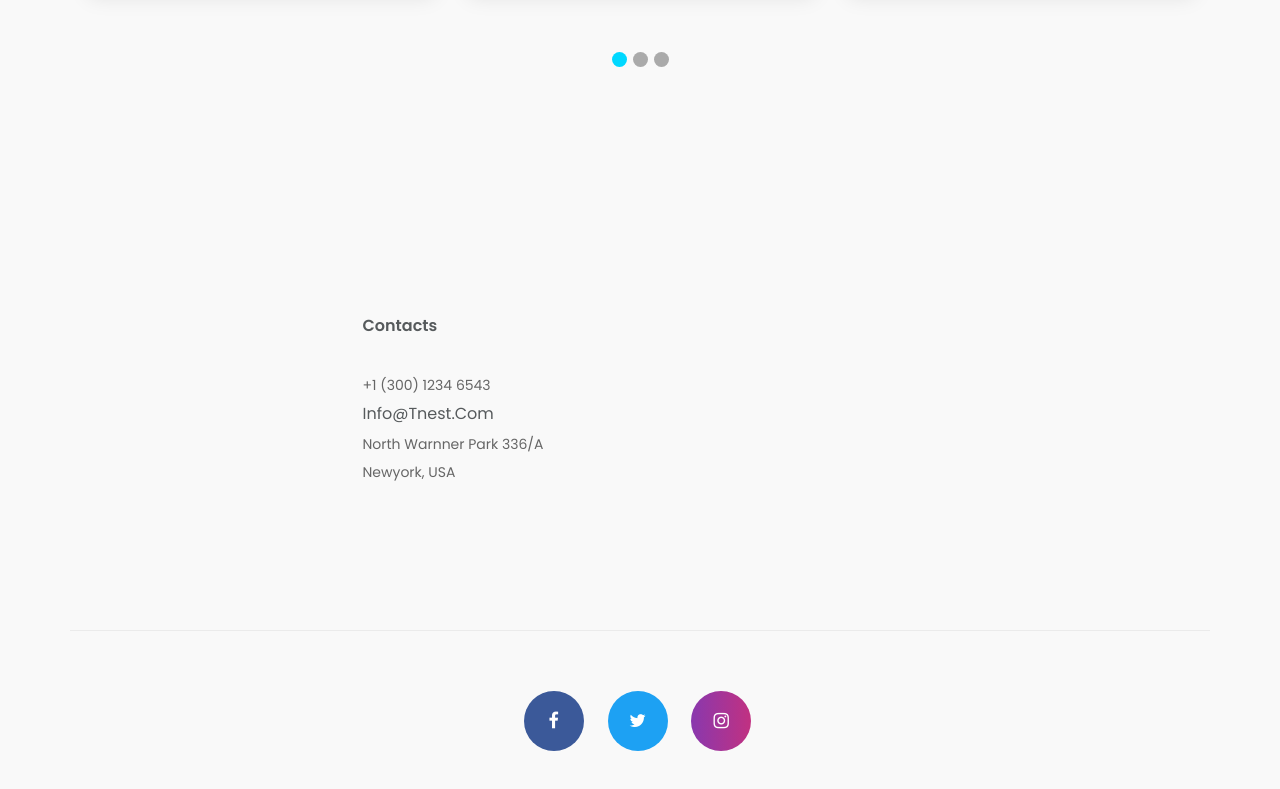
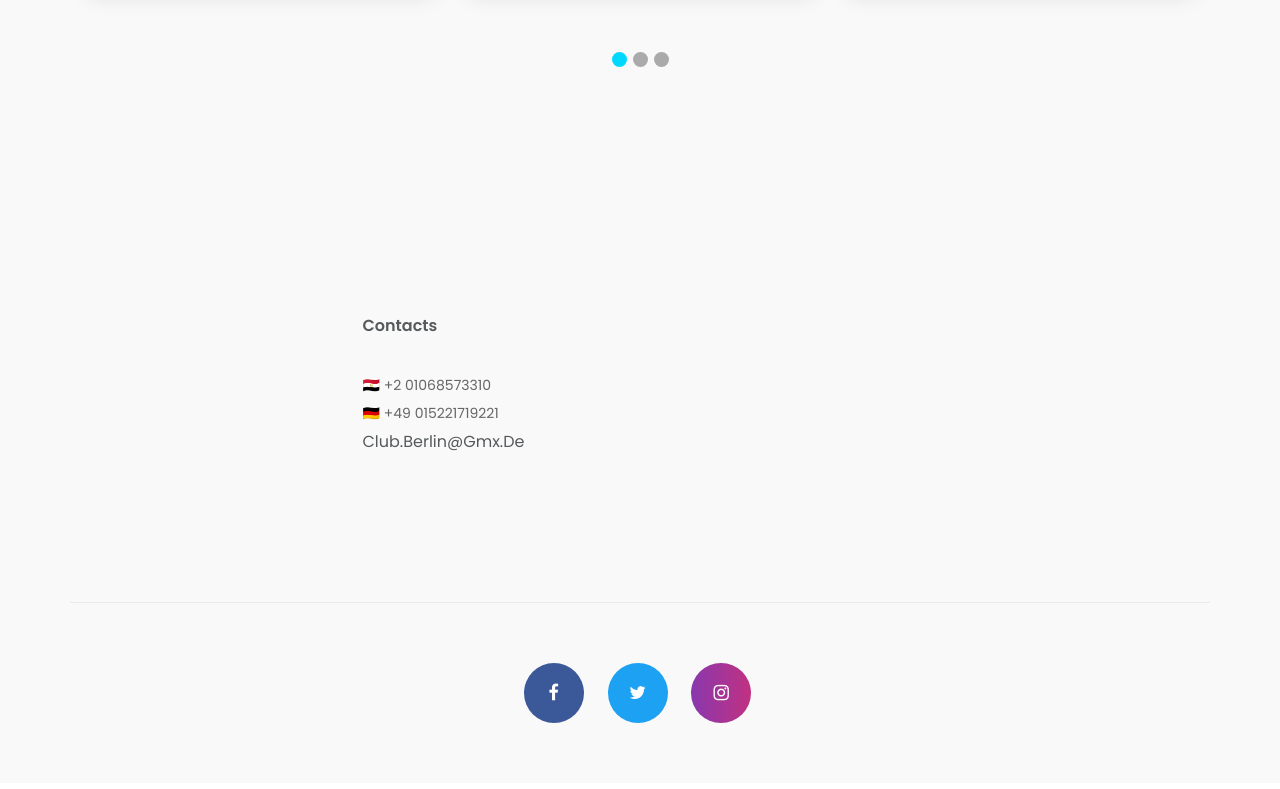
Before and after one commit to ahmedossama/TravelEgyptWasim, a plain HTML site: page index.html in a window 1280 px wide. Shown: the part 3121-3910 px from the top of the page. Drawn offline with nearby package versions, Linux system fonts and the light colour scheme.

```diff
--- a/index.html
+++ b/index.html
@@ -570,10 +570,9 @@
 							<div class="single-footer-item text-center">
 								<h2 class="text-left">contacts</h2>
 								<div class="single-footer-txt text-left">
-									<p>+1 (300) 1234 6543</p>
-									<p class="foot-email"><a href="#">info@tnest.com</a></p>
-									<p>North Warnner Park 336/A</p>
-									<p>Newyork, USA</p>
+									<p>🇪🇬 +2 01068573310</p>
+									<p>🇩🇪 +49 015221719221</p>
+									<p class="foot-email"><a href="#">club.berlin@gmx.de</a></p>
 								</div><!--/.single-footer-txt-->
 							</div><!--/.single-footer-item-->
 						</div><!--/.col-->
```
